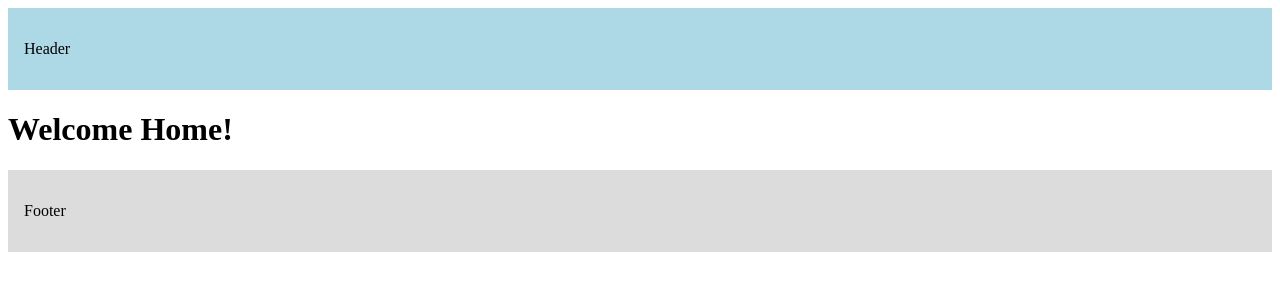
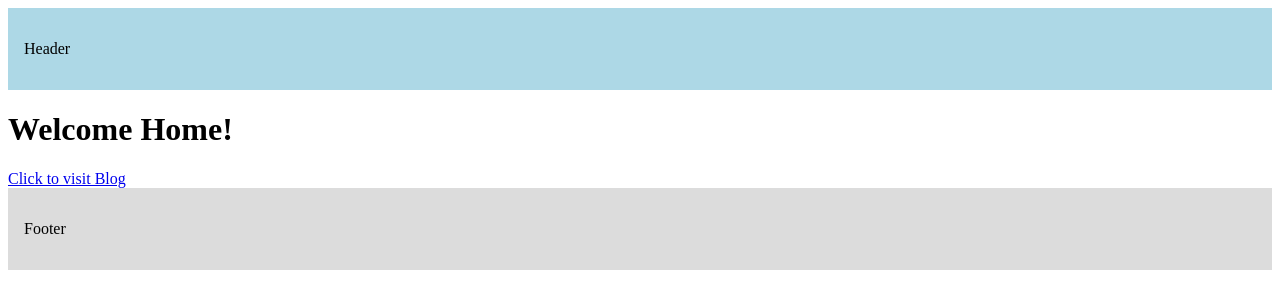
Before and after one commit to Manisha9801/next-app, a Next.js app: page / in a window 1280 px wide. Shown: the top 308 px of the page. Built offline with nearby package versions, Linux system fonts and the light colour scheme.

Commit message:
Task-16 Loading UI demo

```diff
--- /dev/null
+++ b/src/app/blog/loading.tsx
@@ -0,0 +1,5 @@
+export default function BlogLoadingComponent() {
+  return (
+    <h1>Loading !</h1>
+  )
+}
--- a/src/app/blog/second/page.tsx
+++ b/src/app/blog/second/page.tsx
@@ -1,4 +1,4 @@
 
-export default function SecondBlod() {
+export default function SecondBlog() {
   return <h1>Welcome to Second Post!</h1>;
 }
--- a/src/app/page.tsx
+++ b/src/app/page.tsx
@@ -1,3 +1,10 @@
+import Link from "next/link";
+
 export default function Home() {
-  return <h1>Welcome Home!</h1>;
+  return (
+    <>
+      <h1>Welcome Home!</h1>
+      <Link href="/blog">Click to visit Blog</Link>
+    </>
+  );
 }
```
